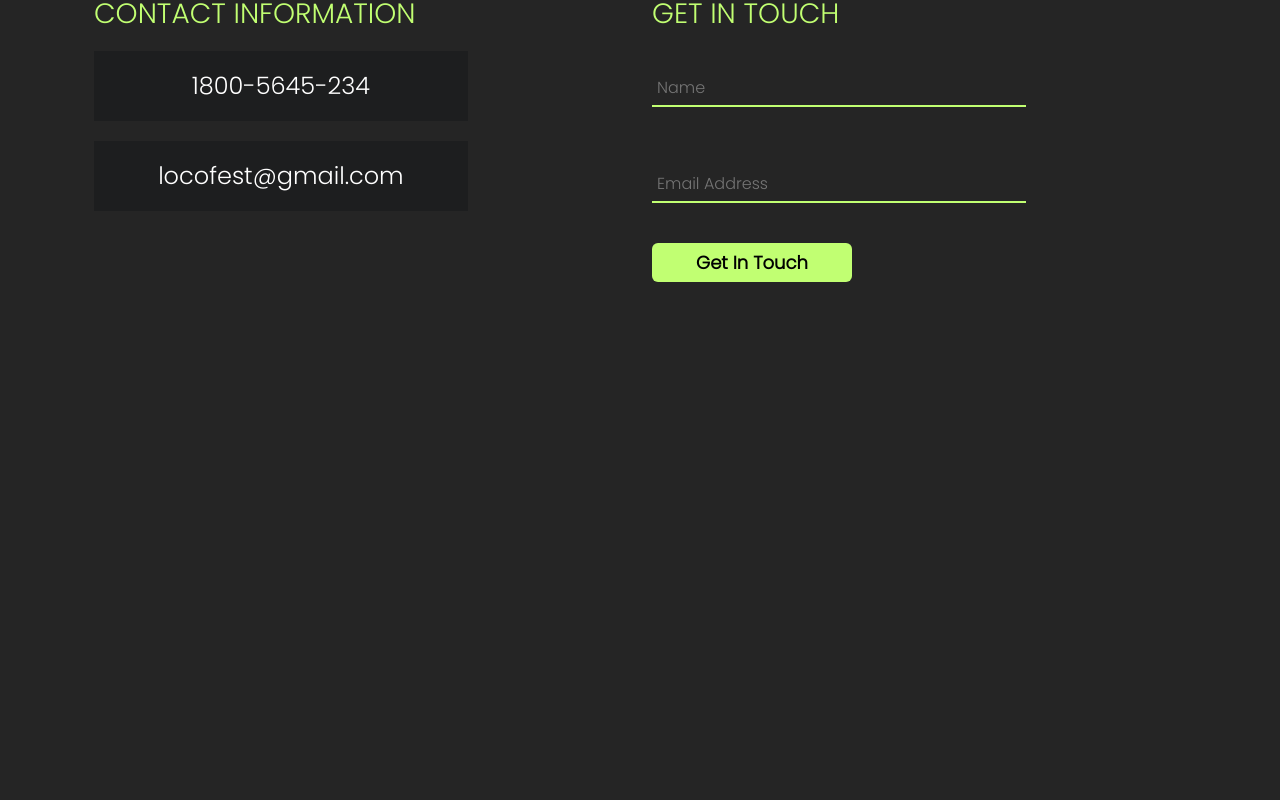
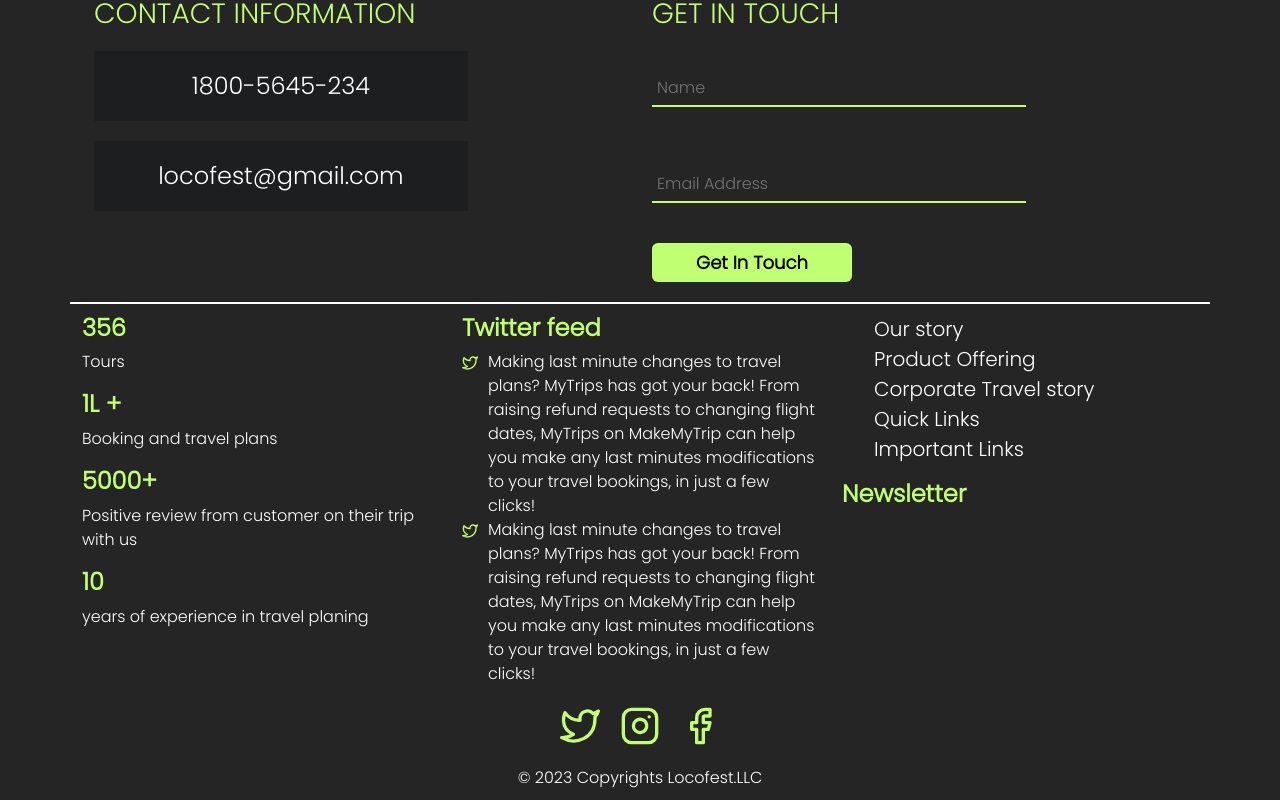
Before and after one commit to AmeerSalman2627/Locofest, a React (Create React App) app in the folder ui/: page / in a window 1280 px wide. Shown: the part 4402-5202 px from the top of the page. Before the commit the page ends 4704 px from the top, so only its background shows below. Built offline with nearby package versions, Linux system fonts and the light colour scheme.

Commit message:
Footer added
New footer added

```diff
--- /dev/null
+++ b/ui/src/Assest/css/Footer.css
@@ -0,0 +1,72 @@
+.footer_section{
+    margin-top:10px;
+    margin-bottom: 10px;
+    color: white;
+    border-top: 2px solid white;
+}
+
+.footer_content_row{
+    margin-top:10px;
+}
+
+.twitter_feed_section h4{
+    color:#c1ff72;
+    font-weight: bold;
+}
+
+.footer_count{
+    color: #c1ff72;
+    font-weight: bold;
+}
+
+.footer_tweets{
+    display: flex;
+}
+
+
+.tweet_icon{
+    color:#c1ff72;
+}
+
+.tweet_text{
+    overflow-wrap: anywhere;
+    margin-left: 10px;
+}
+
+.add_info{
+    list-style-type: none;
+}
+
+.add_info a{
+    font-size: 20px;
+    text-decoration: none;
+    color: white;
+}
+
+.add_info a:hover{
+    color: #c1ff72;
+    text-decoration: underline;
+}
+
+.footer_newsletter_section h4{
+    color: #c1ff72;
+    font-weight: bold;
+}
+
+.social_icons{
+    display: flex;
+    justify-content: center;
+    margin: 20px 0;
+}
+
+.socicon{
+    margin: 0 10px;
+    color:#c1ff72;
+    height:40px;
+    width:40px;
+    cursor: pointer;
+}
+
+.copyRight{
+    text-align: center;
+}
--- a/ui/src/AuthLayout.js
+++ b/ui/src/AuthLayout.js
@@ -1,5 +1,6 @@
 import React from "react";
 import Header from "./Components/Header/Header";
+import Footer from "./Components/Footer/Footer";
 import {Outlet} from 'react-router-dom';
 
 const AuthLayout = () => {
@@ -7,6 +8,7 @@ const AuthLayout = () => {
         <>
         <Header></Header>
         <Outlet></Outlet>
+        <Footer></Footer>
         </>
     )
 };
--- /dev/null
+++ b/ui/src/Components/Footer/Footer.js
@@ -0,0 +1,68 @@
+import { Row, Col, Container } from 'react-bootstrap';
+import {FiTwitter, FiInstagram, FiFacebook} from 'react-icons/fi';
+import { Link } from 'react-router-dom';
+import '../../Assest/css/Footer.css';
+
+const Footer = () =>{
+    return (
+        <Container className='footer_section'>
+                <Row className='footer_content_row'>
+                    <Col lg={4} md={6} sm={12}>
+                        <div className='footer_total_tours_section'>
+                            <h4 className='footer_count'>356</h4>
+                            <p>Tours</p>
+                        </div>
+                        <div className='footer_total_plan_section'>
+                            <h4 className='footer_count'>1L +</h4>
+                            <p>Booking and travel plans</p>
+                        </div>
+                        <div className='footer_total_review_section'>
+                            <h4 className='footer_count'>5000+</h4>
+                            <p>Positive review from customer on their trip with us</p>
+                        </div>
+                        <div className='footer_total_years_section'>
+                            <h4 className='footer_count'>10</h4>
+                            <p>years of experience in travel planing</p>
+                        </div>
+                    </Col>
+                    <Col lg={4} md={6} sm={12} className='twitter_feed_section'>
+                        <h4>Twitter feed</h4>
+                        <div className='footer_tweets'>
+                            <span><FiTwitter className='tweet_icon'/></span>
+                            <span className='tweet_text'>Making last minute changes to travel plans? MyTrips has got your back!
+From raising refund requests to changing flight dates, MyTrips on MakeMyTrip can help you make any last minutes modifications to your travel bookings, in just a few clicks!</span>
+                        </div>
+                        <div className='footer_tweets'>
+                            <span><FiTwitter className='tweet_icon'/></span>
+                            <span className='tweet_text'>Making last minute changes to travel plans? MyTrips has got your back!
+From raising refund requests to changing flight dates, MyTrips on MakeMyTrip can help you make any last minutes modifications to your travel bookings, in just a few clicks!</span>
+                        </div>
+                    </Col>
+                    <Col lg={4} md={6} sm={12}>
+                        <div className='footer_about_newsletter'>
+                            <ul className='footer_additional_info'>
+                                <li className='add_info'><Link to="/">Our story</Link></li>
+                                <li className='add_info'><Link to="/">Product Offering</Link></li>
+                                <li className='add_info'><Link to="/">Corporate Travel story</Link></li>
+                                <li className='add_info'><Link to="/">Quick Links</Link></li>
+                                <li className='add_info'><Link to="/">Important Links</Link></li>
+                            </ul>
+                            <div className='footer_newsletter_section'>
+                                <h4>Newsletter</h4>
+                            </div>
+                        </div>
+                    </Col>
+                </Row>
+                <Row className="footer_social_icons">
+                    <span className='social_icons'>
+                        <FiTwitter className='socicon' />
+                        <FiInstagram className='socicon' />
+                        <FiFacebook className='socicon' />
+                    </span>
+                    <span className='copyRight'>&#169; 2023 Copyrights Locofest.LLC </span>
+                </Row>
+        </Container>
+    )
+}
+
+export default Footer;
```
